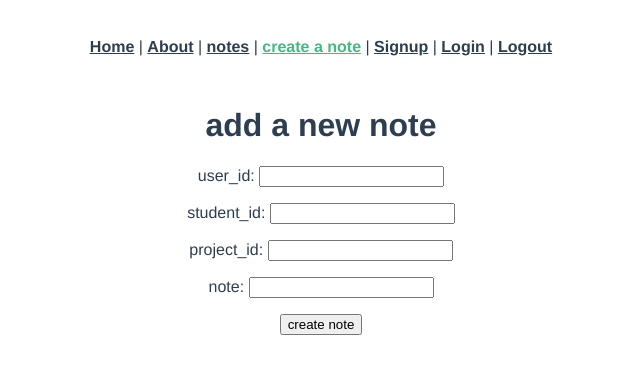
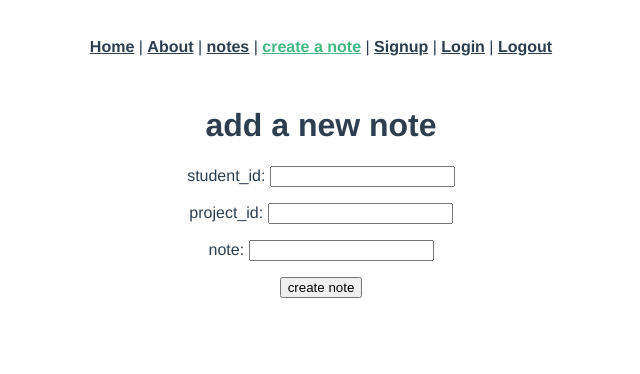
Before and after one commit to jeffspatafora/student-assessment-tracker-app-frontend, a Vue app: page /usernotescreate in a window 1280 px wide. Shown: the top 374 px of the page, without its empty margins (319-959 px from the left). Built offline with nearby package versions, Linux system fonts and the light colour scheme.

Commit message:
comment out user id v-model on create page

```diff
--- a/src/views/UserNoteCreate.vue
+++ b/src/views/UserNoteCreate.vue
@@ -24,7 +24,7 @@ export default {
 <template>
   <div class="home">
     <h1>{{ message }}</h1>
-    <p>user_id: <input type="text" v-model="newNoteParams.user_id" /></p>
+    <!-- <p>user_id: <input type="text" v-model="newNoteParams.user_id" /></p> -->
     <p>student_id: <input type="text" v-model="newNoteParams.student_id" /></p>
     <p>project_id: <input type="text" v-model="newNoteParams.project_id" /></p>
     <p>note: <input type="text" v-model="newNoteParams.note" /></p>
```
